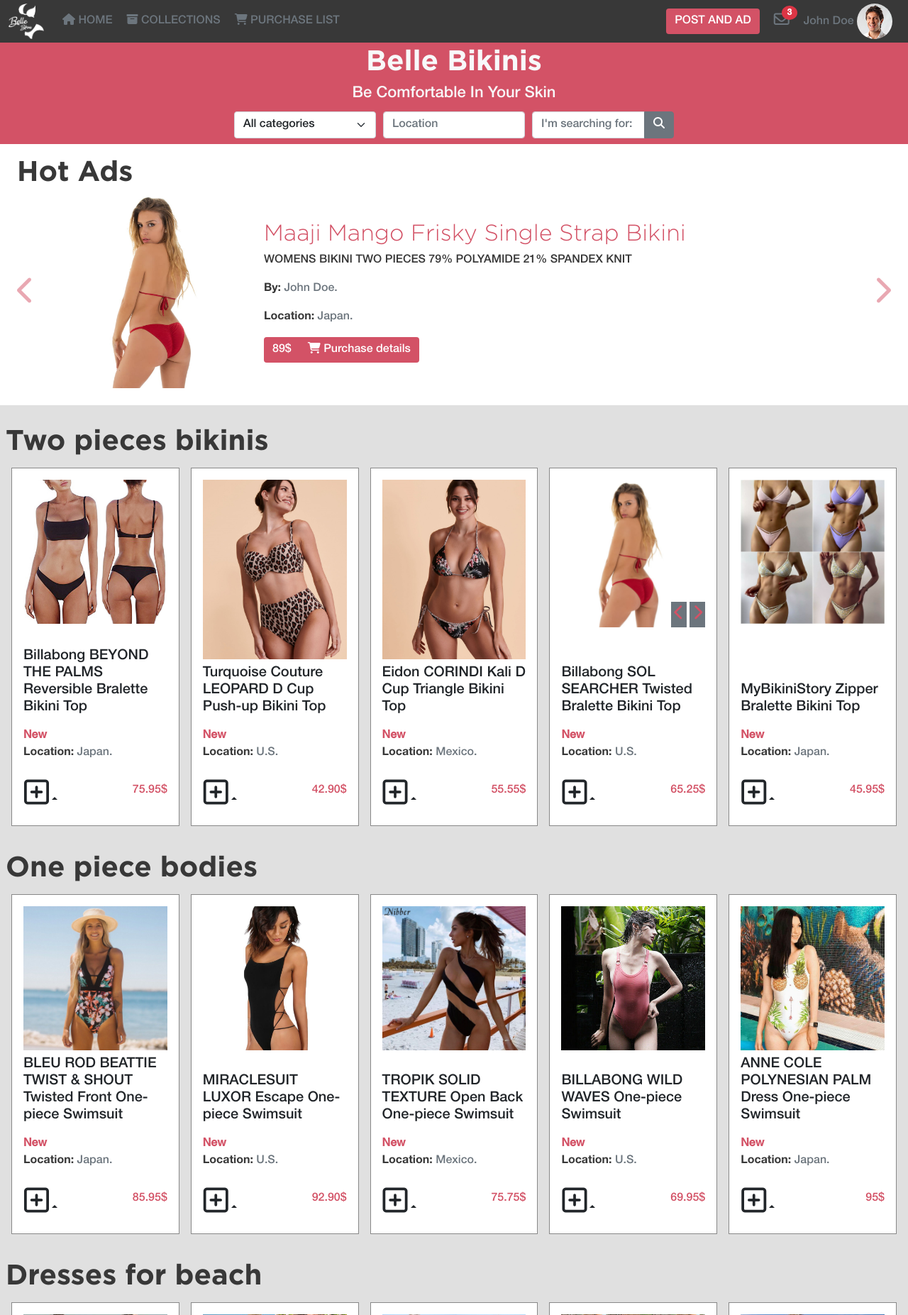
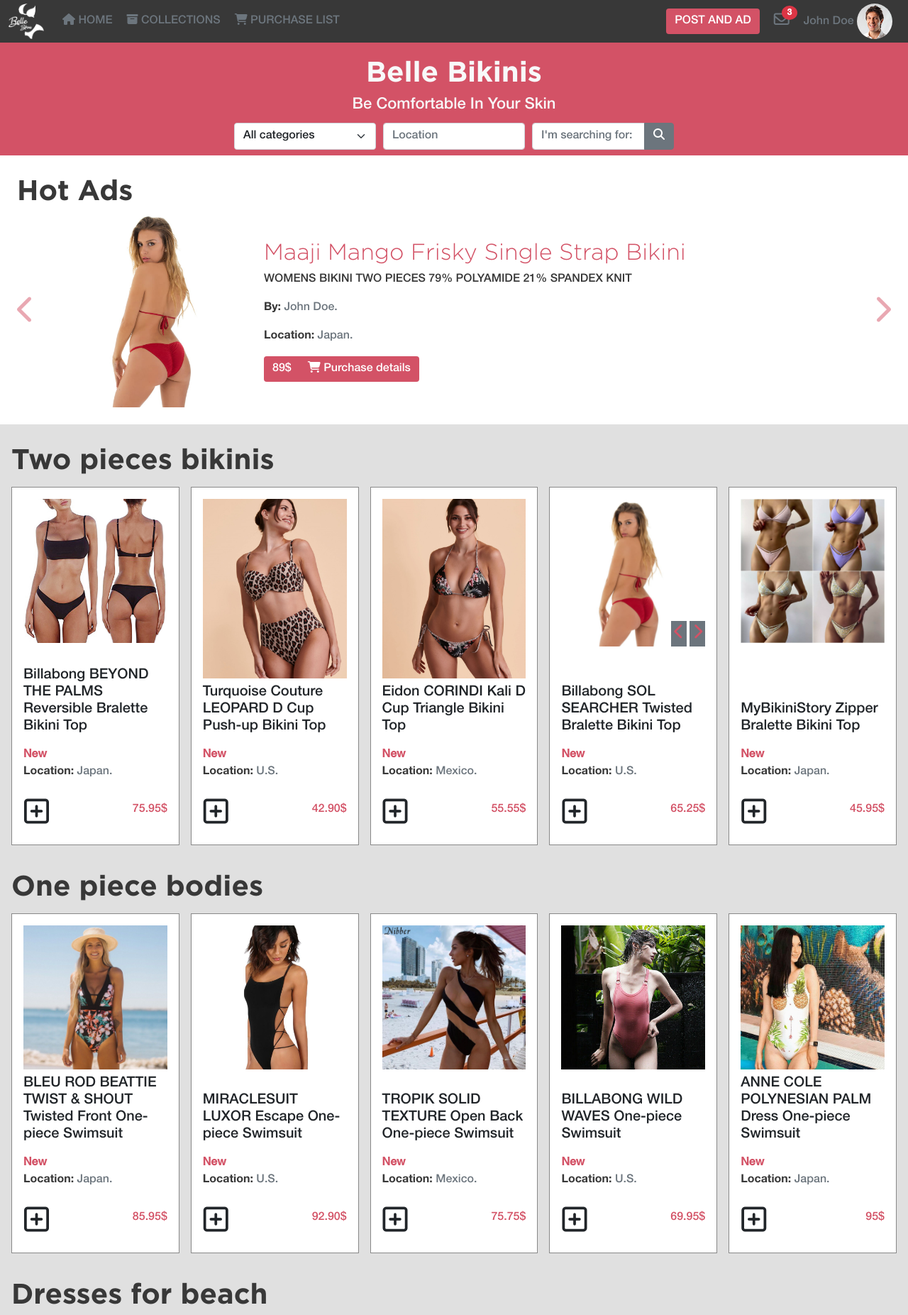
Before and after one commit to carlos-osorio-developer/carlos-osorio-developer.github.io, a PHP site: page / in a window 1280 px wide. Shown: the top 1853 px of the page at 71% size. Run offline with PHP 8.4, Linux system fonts and the light colour scheme; some libraries are stand-ins or nearby versions.

Commit message:
Update week4 Microverse capstone project

```diff
--- a/mv-week4-htmlcapstone/assets/css/scss/_queries.scss
+++ b/mv-week4-htmlcapstone/assets/css/scss/_queries.scss
@@ -1,16 +1,5 @@
-@media screen and (min-width: 576px) {
-    #carouselHotAds {
-        margin-top: 192px;
-    }
-
-    #checklist {
-        margin-top: 192px;
-    }
-}
-
 @media screen and (min-width: 768px) {
   #items-list {
-        margin-top: 192px;
     border-left: 1px solid;
   }
 
@@ -22,11 +11,19 @@
   }
 
   .full-width {
-        width:100%;
+    width: 100%;
   }
 
   .hotAds-img {
     width: 400px;
+  }
+
+  .carousel-img {
+    width: 400px;
+
+    img {
+      width: 400px;
+    }
   }
 
   .item-prev {
--- a/mv-week4-htmlcapstone/assets/css/scss/_search.scss
+++ b/mv-week4-htmlcapstone/assets/css/scss/_search.scss
@@ -1,7 +1,6 @@
 /* checklist ================== */
 
 #checklist {
-    margin-top: 114px;
   display: flex;
   flex-wrap: wrap;
 
@@ -15,13 +14,13 @@
 
 .search-product {
   @extend %flex-column;
+}
 
-    .pink:hover {
-        color: #d62741;
+.carousel-img {
+  max-width: 300px;
+  width: 90%;
+
+  img {
+    width: 100%;
   }
 }
-
-.hotAds-img {
-    max-width: 300px;
-    width: 90%;
-}
--- a/mv-week4-htmlcapstone/assets/css/scss/styles.scss
+++ b/mv-week4-htmlcapstone/assets/css/scss/styles.scss
@@ -1,7 +1,10 @@
+@import 'queries';
+@import 'search';
+
 /* Variables */
 
 $maincolor: #d35266;
-$light-dark: #888888;
+$light-dark: #888;
 $black-dark: #383838;
 $mainfont-bold: "GothamBold";
 $mainfont-light: "GothamLight";
@@ -15,9 +18,6 @@ $secondfont-medium: "HelveticaNeueMedium";
   @font-face {
     font-family: $font-family;
     src: url(../fonts/#{$font-family}.otf);
-        font-weight: normal;
-        font-style: normal;
-        display: swap;
   }
 }
 
@@ -31,6 +31,8 @@ $secondfont-medium: "HelveticaNeueMedium";
 
 %flex-column {
   display: flex;
+  -webkit-display: flex;
+  -moz-display: flex;
   flex-direction: column;
   align-items: center;
 }
@@ -60,20 +62,20 @@ a {
 }
 
 h1 {
-    font-family: $mainfont-bold;
+  font-family: $mainfont-bold, sans-serif;
 }
 
 h2 {
-    font-family: $mainfont-light;
+  font-family: $mainfont-light, sans-serif;
 }
 
 .strong-txt {
-    font-family: $secondfont-bold;
+  font-family: $secondfont-bold, sans-serif;
   color: $black-dark;
 }
 
 body {
-    font-family: $secondfont-medium;
+  font-family: $secondfont-medium, sans-serif;
   color: $black-dark;
   background-color: #e0e0e0;
 }
@@ -87,6 +89,10 @@ body {
   color: $maincolor;
 }
 
+.pink:hover {
+  color: #d62741;
+}
+
 .pink-bg {
   background-color: $maincolor;
 }
@@ -94,14 +100,14 @@ body {
 /* Header ========================= */
 
 header {
-    background-color: $maincolor;
+  width: 100%;
+
+  .navbar {
     position: fixed;
     top: 0;
-    width: 100%;
-    z-index: 10;
+    z-index: 2222;
 
-    .navbar {
-        img{
+    img {
       width: 50px;
     }
 
@@ -110,25 +116,35 @@ header {
     }
   }
 
+  .text-muted:hover {
+    color: rgb(238, 238, 238) !important;
+  }
+}
+
+#slogan {
+  background-color: $maincolor;
+  margin-top: 60px;
+}
+
+/* Search bar ===================== */
+
+#search {
+  background-color: $maincolor;
+  position: sticky;
+  position: -webkit-sticky;
+  top: 60px;
+  z-index: 2222;
+}
+
 .searchbar {
   width: 200px;
   margin: 0 5px;
 }
 
-    .text-muted:hover {
-        color: rgb(238, 238, 238)!important;
-    }
-}
-
 /* Hots ads ===================== */
 
 #carouselHotAds {
-    margin-top: 114px;
   background-color: #fff;
-
-    .pink:hover {
-        color: #d62741;
-    }
 }
 
 .carousel-button {
@@ -146,19 +162,25 @@ header {
 /* Items categories ================ */
 
 .text-dark h3:hover {
-    color:#808080;
+  color: #808080;
 }
 
 .item-prev {
   border: $light-dark solid 1px;
   background-color: #fff;
+
   @extend %flex-column;
+
   justify-content: space-between;
 }
 
 .dropdown-item:hover {
-    background-color: #333333;
+  background-color: #333;
   color: #fff;
+}
+
+.dropup .dropdown-toggle::after {
+  display: none;
 }
 
 /* Footer ================ */
@@ -169,10 +191,6 @@ footer {
   h4 {
     text-align: center;
     border-bottom: $maincolor solid 2px;
-    }
-
-    .pink:hover {
-        color: #d62741;
   }
 }
 
@@ -187,8 +205,6 @@ footer {
 
 .user-options {
   @extend %flex-column;
-    height: 200px;
+
+  height: 300px;
 }
-
-@import 'search';
-@import 'queries';
--- a/mv-week4-htmlcapstone/assets/css/styles.css
+++ b/mv-week4-htmlcapstone/assets/css/styles.css
@@ -1,50 +1,122 @@
+@media screen and (min-width: 768px) {
+  #items-list {
+    border-left: 1px solid;
+  }
+
+  #checklist .item-prop {
+    -webkit-box-flex: 0;
+    -ms-flex: 0 0 auto;
+    flex: 0 0 auto;
+    margin: 0 10px;
+  }
+
+  .full-width {
+    width: 100%;
+  }
+
+  .hotAds-img {
+    width: 400px;
+  }
+
+  .carousel-img {
+    width: 400px;
+  }
+
+  .carousel-img img {
+    width: 400px;
+  }
+
+  .item-prev {
+    -webkit-box-flex: 1;
+    -ms-flex: 1 0 45%;
+    flex: 1 0 45%;
+  }
+}
+
+@media screen and (min-width: 992px) {
+  .item-prev {
+    -webkit-box-flex: 1;
+    -ms-flex: 1 0 23%;
+    flex: 1 0 23%;
+  }
+
+  .item-prev h3 {
+    font-size: 20px;
+  }
+}
+
+@media screen and (min-width: 1200px) {
+  .item-prev {
+    -webkit-box-flex: 1;
+    -ms-flex: 1 0 18%;
+    flex: 1 0 18%;
+  }
+
+  .item-prev h3 {
+    font-size: 20px;
+  }
+}
+
+/* checklist ================== */
+#checklist {
+  display: flex;
+  -ms-flex-wrap: wrap;
+  flex-wrap: wrap;
+}
+
+#checklist .item-prop {
+  -webkit-box-flex: 1;
+  -ms-flex: 1 1 150px;
+  flex: 1 1 150px;
+  margin: 0 auto;
+}
+
+/* items-list ================== */
+.carousel-img {
+  max-width: 300px;
+  width: 90%;
+}
+
+.carousel-img img {
+  width: 100%;
+}
+
 /* Variables */
 @font-face {
   font-family: "GothamBold";
   src: url(../fonts/GothamBold.otf);
-  font-weight: normal;
-  font-style: normal;
-  display: swap;
 }
 
 @font-face {
   font-family: "GothamLight";
   src: url(../fonts/GothamLight.otf);
-  font-weight: normal;
-  font-style: normal;
-  display: swap;
 }
 
 @font-face {
   font-family: "HelveticaNeueBold";
   src: url(../fonts/HelveticaNeueBold.otf);
-  font-weight: normal;
-  font-style: normal;
-  display: swap;
 }
 
 @font-face {
   font-family: "HelveticaNeueLight";
   src: url(../fonts/HelveticaNeueLight.otf);
-  font-weight: normal;
-  font-style: normal;
-  display: swap;
 }
 
 @font-face {
   font-family: "HelveticaNeueMedium";
   src: url(../fonts/HelveticaNeueMedium.otf);
-  font-weight: normal;
-  font-style: normal;
-  display: swap;
 }
 
 /* Inheritance */
-.carousel-container, .item-prev, .footer-nav,
-.copyright, .user-options, .search-product {
-  display: -webkit-box;
-  display: -ms-flexbox;
+.search-product,
+.carousel-container,
+.item-prev,
+.footer-nav,
+.copyright,
+.user-options {
   display: flex;
+  -webkit-display: flex;
+  -moz-display: flex;
   -webkit-box-orient: vertical;
   -webkit-box-direction: normal;
   -ms-flex-direction: column;
@@ -79,20 +151,20 @@ a {
 }
 
 h1 {
-  font-family: "GothamBold";
+  font-family: "GothamBold", sans-serif;
 }
 
 h2 {
-  font-family: "GothamLight";
+  font-family: "GothamLight", sans-serif;
 }
 
 .strong-txt {
-  font-family: "HelveticaNeueBold";
+  font-family: "HelveticaNeueBold", sans-serif;
   color: #383838;
 }
 
 body {
-  font-family: "HelveticaNeueMedium";
+  font-family: "HelveticaNeueMedium", sans-serif;
   color: #383838;
   background-color: #e0e0e0;
 }
@@ -106,17 +178,23 @@ body {
   color: #d35266;
 }
 
+.pink:hover {
+  color: #d62741;
+}
+
 .pink-bg {
   background-color: #d35266;
 }
 
 /* Header ========================= */
 header {
-  background-color: #d35266;
+  width: 100%;
+}
+
+header .navbar {
   position: fixed;
   top: 0;
-  width: 100%;
-  z-index: 10;
+  z-index: 2222;
 }
 
 header .navbar img {
@@ -127,23 +205,32 @@ header .navbar li {
   margin: 0 10px;
 }
 
-header .searchbar {
+header .text-muted:hover {
+  color: #eee !important;
+}
+
+#slogan {
+  background-color: #d35266;
+  margin-top: 60px;
+}
+
+/* Search bar ===================== */
+#search {
+  background-color: #d35266;
+  position: sticky;
+  position: -webkit-sticky;
+  top: 60px;
+  z-index: 2222;
+}
+
+.searchbar {
   width: 200px;
   margin: 0 5px;
 }
 
-header .text-muted:hover {
-  color: #eeeeee !important;
-}
-
 /* Hots ads ===================== */
 #carouselHotAds {
-  margin-top: 114px;
   background-color: #fff;
-}
-
-#carouselHotAds .pink:hover {
-  color: #d62741;
 }
 
 .carousel-button {
@@ -160,7 +247,7 @@ header .text-muted:hover {
 }
 
 .item-prev {
-  border: #888888 solid 1px;
+  border: #888 solid 1px;
   background-color: #fff;
   -webkit-box-pack: justify;
   -ms-flex-pack: justify;
@@ -168,8 +255,12 @@ header .text-muted:hover {
 }
 
 .dropdown-item:hover {
-  background-color: #333333;
+  background-color: #333;
   color: #fff;
+}
+
+.dropup .dropdown-toggle::after {
+  display: none;
 }
 
 /* Footer ================ */
@@ -182,97 +273,10 @@ footer h4 {
   border-bottom: #d35266 solid 2px;
 }
 
-footer .pink:hover {
-  color: #d62741;
-}
-
 .user-options-item {
   width: 150px;
 }
 
 .user-options {
-  height: 200px;
+  height: 300px;
 }
-
-/* checklist ================== */
-#checklist {
-  margin-top: 114px;
-  display: -webkit-box;
-  display: -ms-flexbox;
-  display: flex;
-  -ms-flex-wrap: wrap;
-      flex-wrap: wrap;
-}
-
-#checklist .item-prop {
-  -webkit-box-flex: 1;
-      -ms-flex: 1 1 150px;
-          flex: 1 1 150px;
-  margin: 0 auto;
-}
-
-/* items-list ================== */
-.search-product .pink:hover {
-  color: #d62741;
-}
-
-.hotAds-img {
-  max-width: 300px;
-  width: 90%;
-}
-
-@media screen and (min-width: 576px) {
-  #carouselHotAds {
-    margin-top: 192px;
-  }
-  #checklist {
-    margin-top: 192px;
-  }
-}
-
-@media screen and (min-width: 768px) {
-  #items-list {
-    margin-top: 192px;
-    border-left: 1px solid;
-  }
-  #checklist .item-prop {
-    -webkit-box-flex: 0;
-        -ms-flex: 0 0 auto;
-            flex: 0 0 auto;
-    margin: 0 10px;
-  }
-  .full-width {
-    width: 100%;
-  }
-  .hotAds-img {
-    width: 400px;
-  }
-  .item-prev {
-    -webkit-box-flex: 1;
-        -ms-flex: 1 0 45%;
-            flex: 1 0 45%;
-  }
-}
-
-@media screen and (min-width: 992px) {
-  .item-prev {
-    -webkit-box-flex: 1;
-        -ms-flex: 1 0 23%;
-            flex: 1 0 23%;
-  }
-  .item-prev h3 {
-    font-size: 20px;
-  }
-}
-
-@media screen and (min-width: 1200px) {
-  .item-prev {
-    -webkit-box-flex: 1;
-        -ms-flex: 1 0 18%;
-            flex: 1 0 18%;
-  }
-  .item-prev h3 {
-    font-size: 20px;
-  }
-}
-/*# sourceMappingURL=styles.css.map */
--- a/mv-week4-htmlcapstone/index.html
+++ b/mv-week4-htmlcapstone/index.html
@@ -2,7 +2,6 @@
 <html lang="en">
 <head>
     <meta charset="UTF-8">
-    <meta http-equiv="X-UA-Compatible" content="IE=edge">
     <meta name="viewport" content="width=device-width, initial-scale=1.0">
     <link href="https://cdn.jsdelivr.net/npm/bootstrap@5.0.0-beta2/dist/css/bootstrap.min.css" rel="stylesheet" integrity="sha384-BmbxuPwQa2lc/FVzBcNJ7UAyJxM6wuqIj61tLrc4wSX0szH/Ev+nYRRuWlolflfl" crossorigin="anonymous">
     <link rel="stylesheet" href="./assets/css/styles.css">
@@ -27,9 +26,12 @@
                 </ul>
             </div>
         </nav>
+    </header>
+    <section id="slogan">
+        <h1 class="d-none d-sm-block pt-3 text-center text-light">Belle Bikinis</h1>
+        <p class="xl-txt d-none d-sm-block text-center text-light m-0">Be Comfortable In Your Skin</p>
+    </section>
     <section id="search">
-            <h1 class="d-none d-sm-block text-center text-light">Belle Bikinis</h1>
-            <p class="xl-txt d-none d-sm-block text-center text-light m-0">Be Comfortable In Your Skin</p>
         <div class="navbar-nav list-group-horizontal py-2 d-flex justify-content-center">
             <select class="nav-item form-select d-none d-md-block searchbar" aria-label="Default select example">
                 <option selected>All categories</option>
@@ -44,7 +46,6 @@
             </div>
         </div>
     </section>
-    </header>
     <main>
         <section id="carouselHotAds" class="carousel slide container-fluid p-4" data-bs-ride="carousel">
             <h1>Hot Ads</h1>
@@ -105,7 +106,7 @@
             </div>
         </section>
         <section id="Bikinis" class="m-4 mx-lg-2">
-            <h1>Two pieces bikinis</h1>
+            <h1 class="px-2">Two pieces bikinis</h1>
             <div class="d-md-flex flex-wrap justify-content-center">
                 <div class="item-prev m-2 p-3">
                 <a href="#"><img class="container-fluid p-0" src="./assets/img/item1.jpg" alt="black bikini"></a>
@@ -220,7 +221,7 @@
             </div>
         </section>
         <section id="Bodys" class="m-4 mx-lg-2">
-            <h1>One piece bodies</h1>
+            <h1 class="px-2">One piece bodies</h1>
             <div class="d-md-flex flex-wrap justify-content-center">
                 <div class="item-prev m-2 p-3">
                 <a href="#"><img class="container-fluid p-0" src="./assets/img/body1.jpg" alt="black bikini"></a>
@@ -320,7 +321,7 @@
             </div>
         </section>
         <section id="Beach Dresses" class="m-4 mx-lg-2">
-            <h1>Dresses for beach</h1>
+            <h1 class="px-2">Dresses for beach</h1>
             <div class="d-md-flex flex-wrap justify-content-center">
                 <div class="item-prev m-2 p-3">
                     <div id="CarouselDress" class="carousel slide">
```
Also changed, not shown: mv-week4-htmlcapstone/search.html (+13 -12 lines), 1 other file. Lines whose indentation alone changed are shown as unchanged.
